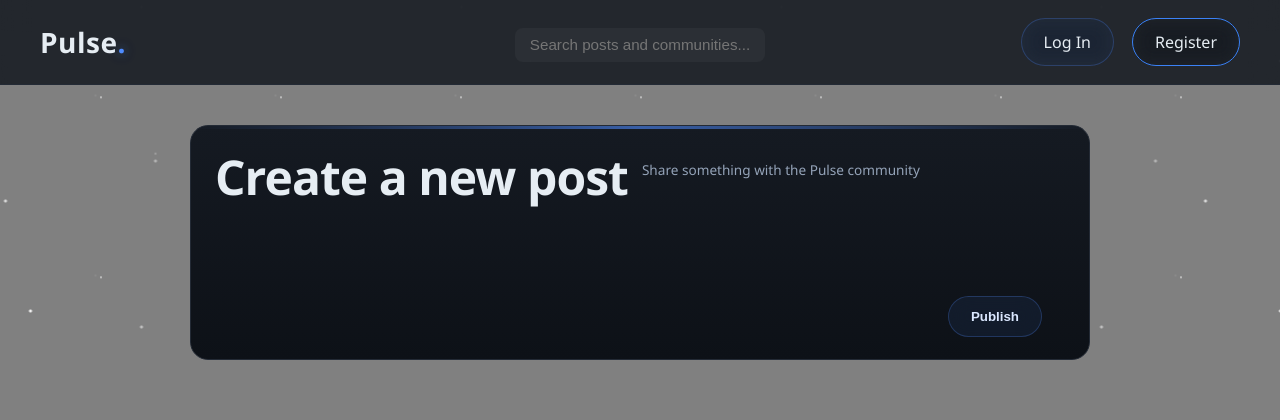
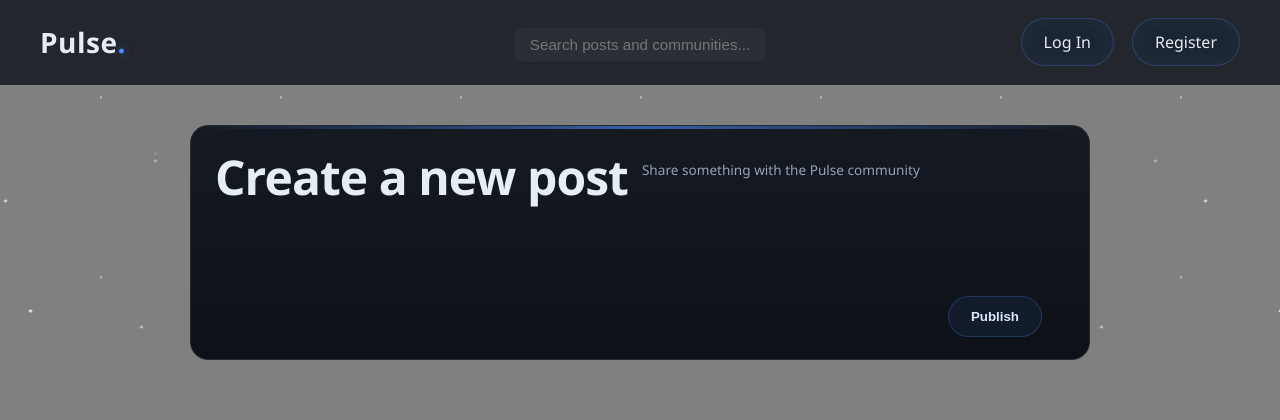
Before and after one commit to MSR-Projects7274/pulse, a Django app: template pulse/templates/posts/create_post.html in a window 1280 px wide. Shown: the top 420 px of the page. Run offline with Django 3.2, Linux system fonts and the light colour scheme; the template is opened without the code that fills it, so the values that code supplies are empty.

Commit message:
Align navbar button styles

```diff
--- a/pulse/templates/base.html
+++ b/pulse/templates/base.html
@@ -57,7 +57,7 @@
 
       <div class="nav-links">
         {% if user.is_authenticated %}
-        <a href="{% url 'user_profile' user.username %}" class="button secondary">
+        <a href="{% url 'user_profile' user.username %}" class="button">
           Profile
         </a>
 
@@ -76,7 +76,7 @@
           Log In
         </a>
 
-        <a href="{% url 'register' %}" class="button secondary">
+        <a href="{% url 'register' %}" class="button">
           Register
         </a>
         {% endif %}
```
